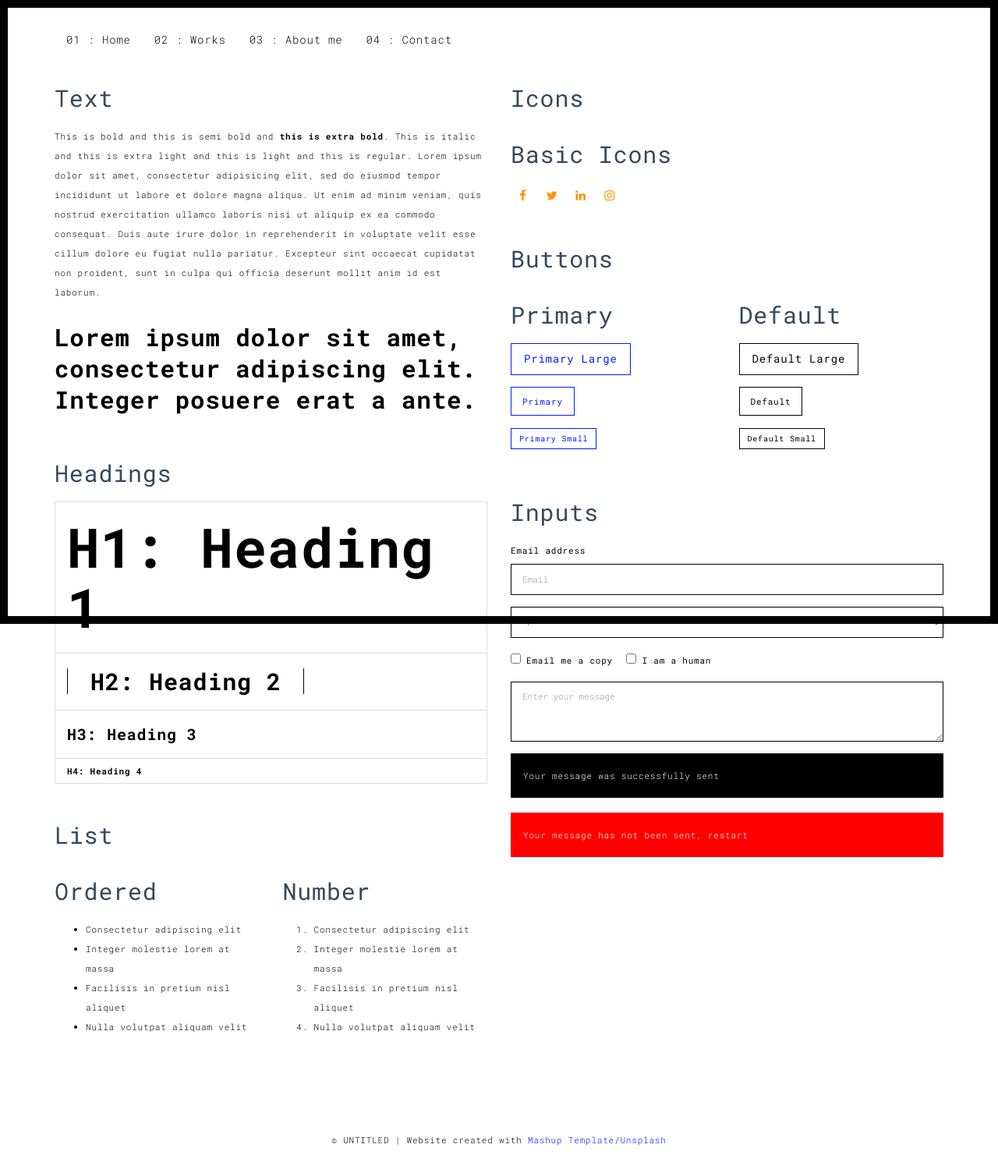
After one commit to AleksanderDmowski/portfo, a Flask app: page /components.html in a window 1280 px wide. The commit adds this page. Shown: the whole page at 78% size. Run offline with Flask 2, Linux system fonts and the light colour scheme; some libraries are stand-ins or nearby versions.

Commit message:
update 07.11.2022

```diff
--- a/server.py
+++ b/server.py
@@ -62,10 +62,10 @@ def shorter(link):
             return str(dict(txt_dict).get(link))
         else:
             id_ = random.randint(id_start, id_end)
-            x = (f'http://127.0.0.1:5000/linkShorter/{id_}')
+            x = (f'https://www.aleksanderdmowski.com/linkShorter/{id_}')
             while x in txt_dict.values():
                 id_ = random.randint(id_start, id_end)
-                x = (f'http://127.0.0.1:5000/linkShorter/{id_}')
+                x = (f'https://www.aleksanderdmowski.com/linkShorter/{id_}')
             database.write(
                 f'{link} {x}\n')
             txt_dict.update({link: x})
@@ -78,7 +78,7 @@ def go_to(id_db):
         for line in database:
             (k, v) = line.split()
 
-            if ('http://127.0.0.1:5000/linkShorter/'+id_db) == v:
+            if ('https://www.aleksanderdmowski.com/linkShorter/'+id_db) == v:
                 return redirect(k)
     return 'something wrong'
 
--- a/templates/MyWork/Project/linkShorter.html
+++ b/templates/MyWork/Project/linkShorter.html
@@ -95,7 +95,7 @@
   <div class="container">
     <div class="row">
       <div class="col-xs-12">
-        <p>© AlmD <a href="" title="">U</a>w<a href="" title="">U</a></p>
+        <!-- <p>© AlmD <a href="" title="">U</a>w<a href="" title="">U</a></p> -->
        </div>
     </div>
   </div>
--- /dev/null
+++ b/templates/components.html
@@ -0,0 +1,261 @@
+<!DOCTYPE html>
+<html lang="en">
+
+<head>
+  <meta charset="UTF-8">
+  <meta content="IE=edge" http-equiv="X-UA-Compatible">
+  <meta content="width=device-width,initial-scale=1" name="viewport">
+  <meta content="description" name="description">
+  <meta name="google" content="notranslate" />
+  <meta content="Mashup templates have been developped by Orson.io team" name="author">
+
+  <!-- Disable tap highlight on IE -->
+  <meta name="msapplication-tap-highlight" content="no">
+
+  <link rel="apple-touch-icon" sizes="180x180" href="./static/assets/apple-icon-180x180.png">
+  <link href="./static/assets/favicon_pizza.ico" rel="icon">
+
+  <title>Title page</title>
+
+<link href="./static/main.3f6952e4.css" rel="stylesheet"></head>
+
+<body class="">
+<div id="site-border-left"></div>
+<div id="site-border-right"></div>
+<div id="site-border-top"></div>
+<div id="site-border-bottom"></div>
+ <!-- Add your content of header -->
+<header>
+  <nav class="navbar  navbar-fixed-top navbar-default">
+    <div class="container">
+        <button type="button" class="navbar-toggle collapsed" data-toggle="collapse" data-target="#navbar-collapse" aria-expanded="false">
+          <span class="sr-only">Toggle navigation</span>
+          <span class="icon-bar"></span>
+          <span class="icon-bar"></span>
+          <span class="icon-bar"></span>
+        </button>
+
+      <div class="collapse navbar-collapse" id="navbar-collapse">
+        <ul class="nav navbar-nav ">
+          <li><a href="./index.html" title="">01 : Home</a></li>
+          <li><a href="./works.html" title="">02 : Works</a></li>
+          <li><a href="./about.html" title="">03 : About me</a></li>
+          <li><a href="./contact.html" title="">04 : Contact</a></li>
+          <!-- <li><a href="./components.html" title="">05 : Components</a></li> -->
+        </ul>
+
+
+      </div>
+    </div>
+  </nav>
+</header>
+
+<div class="section-container">
+
+<!-- Add your site or app content here -->
+  <div class="container">
+    <div class="row">
+      <div class="col-xs-12 col-md-6">
+
+        <div class="template-example">
+          <h2 class="template-title-example">Text</h2>
+          <p>This is bold and this is semi bold and <b>this is extra bold</b>. This is italic and this is extra light and this is light
+          and this is regular. Lorem ipsum dolor sit amet, consectetur adipisicing elit, sed do eiusmod
+          tempor incididunt ut labore et dolore magna aliqua. Ut enim ad minim veniam,
+          quis nostrud exercitation ullamco laboris nisi ut aliquip ex ea commodo
+          consequat. Duis aute irure dolor in reprehenderit in voluptate velit esse
+          cillum dolore eu fugiat nulla pariatur. Excepteur sint occaecat cupidatat non
+          proident, sunt in culpa qui officia deserunt mollit anim id est laborum.
+
+          <blockquote>
+            <p>Lorem ipsum dolor sit amet, consectetur adipiscing elit. Integer posuere erat a ante.</p>
+          </blockquote>
+
+          </p>
+        </div>
+
+        <div class="template-example">
+          <h2 class="template-title-example">Headings</h2>
+
+          <table class="table table-bordered">
+            <tr><td><h1>H1: Heading 1</h1></td></tr>
+            <tr><td><h2>H2: Heading 2</h2></td></tr>
+            <tr><td><h3>H3: Heading 3</h3></td></tr>
+            <tr><td><h4>H4: Heading 4</h4></td></tr>
+          </table>
+
+        </div>
+
+
+        <div class="template-example">
+          <h2 class="template-title-example">List</h2>
+          <div class="row">
+            <div class="col-md-6">
+              <h3 class="template-title-example">Ordered</h3>
+              <ul>
+                <li>Consectetur adipiscing elit</li>
+                <li>Integer molestie lorem at massa</li>
+                <li>Facilisis in pretium nisl aliquet</li>
+                <li>Nulla volutpat aliquam velit</li>
+              </ul>
+            </div>
+            <div class="col-md-6">
+              <h3 class="template-title-example">Number</h3>
+              <ol>
+                <li>Consectetur adipiscing elit</li>
+                <li>Integer molestie lorem at massa</li>
+                <li>Facilisis in pretium nisl aliquet</li>
+                <li>Nulla volutpat aliquam velit</li>
+              </ol>
+            </div>
+          </div>
+        </div>
+
+      </div>
+
+      <div class="col-xs-12 col-md-6">
+        <div class="template-example">
+          <h2 class="template-title-example">Icons</h2>
+
+          <div class="row">
+
+            <div class="col-md-6">
+               <h3 class="template-title-example">Basic Icons</h2>
+                <ul class="list-icons">
+                  <li>
+                    <span class="fa-icon">
+                      <i class="fa fa-facebook"></i>
+                    </span>
+                  </li>
+                  <li>
+                    <span class="fa-icon">
+                      <i class="fa fa-twitter"></i>
+                    </span>
+                  </li>
+                  <li>
+                    <span class="fa-icon">
+                      <i class="fa fa-linkedin"></i>
+                    </span>
+                  </li>
+                  <li>
+                    <span class="fa-icon">
+                      <i class="fa fa-instagram"></i>
+                    </span>
+                  </li>
+                </ul>
+            </div>
+
+          </div>
+
+
+
+
+
+        </div>
+
+        <div class="template-example">
+          <h2 class="template-title-example">Buttons</h2>
+          <div class="row">
+            <div class="col-md-6">
+              <h3 class="template-title-example">Primary</h2>
+              <div class="row">
+                  <div class="col-md-6">
+                  <p><a href="" class="btn btn-primary btn-lg">Primary Large</a></p>
+                  <p><a href="" class="btn btn-primary">Primary </a></p>
+                  <p><a href="" class="btn btn-primary btn-sm">Primary Small</a></p>
+                </div>
+              </div>
+
+
+            </div>
+
+            <div class="col-md-6">
+              <h3 class="template-title-example">Default</h2>
+              <div class="row">
+                  <div class="col-md-6">
+                  <p><a href="" class="btn btn-default btn-lg">Default Large</a></p>
+                  <p><a href="" class="btn btn-default">Default </a></p>
+                  <p><a href="" class="btn btn-default btn-sm">Default Small</a></p>
+                </div>
+              </div>
+
+            </div>
+          </div>
+        </div>
+
+        <div class="template-example">
+          <h2 class="template-title-example">Inputs</h2>
+
+            <div class="form-group">
+              <label for="exampleInputEmail1">Email address</label>
+              <input type="email" class="form-control" id="exampleInputEmail1" placeholder="Email">
+            </div>
+
+            <div class="form-group">
+              <select class="form-control">
+                <option>1</option>
+                <option>2</option>
+                <option>3</option>
+                <option>4</option>
+                <option>5</option>
+              </select>
+            </div>
+
+            <div class="form-group">
+              <label class="checkbox-inline">
+                <input
+                type="checkbox" id="inlineCheckbox1" value="option1"> Email me a copy
+              </label>
+              <label class="checkbox-inline">
+                <input type="checkbox" id="inlineCheckbox2" value="option2"> I am a human
+              </label>
+            </div>
+
+            <div class="form-group">
+              <textarea class="form-control" rows="3" placeholder="Enter your message"></textarea>
+            </div>
+
+            <div class="alert alert-success" role="alert">Your message was successfully sent</div>
+            <div class="alert alert-danger" role="alert">Your message has not been sent, restart</div>
+        </div>
+
+
+
+
+      </div>
+    </div>
+  </div>
+</div>
+
+<footer class="footer-container text-center">
+  <div class="container">
+    <div class="row">
+      <div class="col-xs-12">
+        <p>© UNTITLED | Website created with <a href="http://www.mashup-template.com/" title="Create website with free html template">Mashup Template</a>/<a href="https://www.unsplash.com/" title="Beautiful Free Images">Unsplash</a></p>
+      </div>
+    </div>
+  </div>
+</footer>
+
+<script>
+  document.addEventListener("DOMContentLoaded", function (event) {
+     navActivePage();
+  });
+</script>
+
+<!-- Google Analytics: change UA-XXXXX-X to be your site's ID
+
+<script>
+  (function (i, s, o, g, r, a, m) {
+    i['GoogleAnalyticsObject'] = r; i[r] = i[r] || function () {
+      (i[r].q = i[r].q || []).push(arguments)
+    }, i[r].l = 1 * new Date(); a = s.createElement(o),
+      m = s.getElementsByTagName(o)[0]; a.async = 1; a.src = g; m.parentNode.insertBefore(a, m)
+  })(window, document, 'script', '//www.google-analytics.com/analytics.js', 'ga');
+  ga('create', 'UA-XXXXX-X', 'auto');
+  ga('send', 'pageview');
+</script>
+
+--> <script type="text/javascript" src="./static/main.70a66962.js"></script></body>
+
+</html>
--- a/templates/index.html
+++ b/templates/index.html
@@ -59,7 +59,7 @@
               <h1>Aleksander Dmowski<br>
                 <span id="typed-strings">
                   <span>Data Science</span>
-                  <span>Data Analyst</span>
+                  <span>Data Analysis</span>
                   <span>Webdev</span>
                   <span>Versatile Specialis</span>
                 </span>
--- a/templates/works.html
+++ b/templates/works.html
@@ -58,6 +58,7 @@
         <div class="text-center">
           <h1 class="h2">02 : Works</h1>
           <p>Page in progress.</p>
+          <p><a target=”_blank” href="MyWork/Project/linkShorter.html" title="linkShorter">linkShorter</a></p></p>
           <p><a target=”_blank” href="https://github.com/AleksanderDmowski" title="GitHub">Check my GitHub</a></p></p>
           <p><a target=”_blank” href="https://www.codewars.com/users/Aleksander%20D" title="Codewars">Check my Codewars</a></p></p>
         </div>
```
